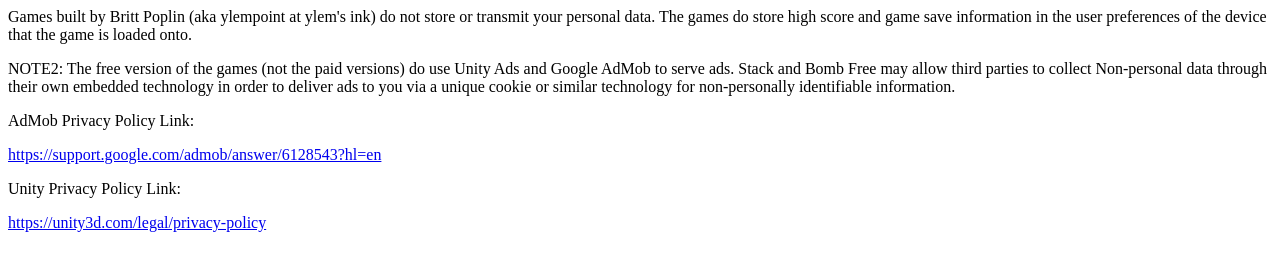
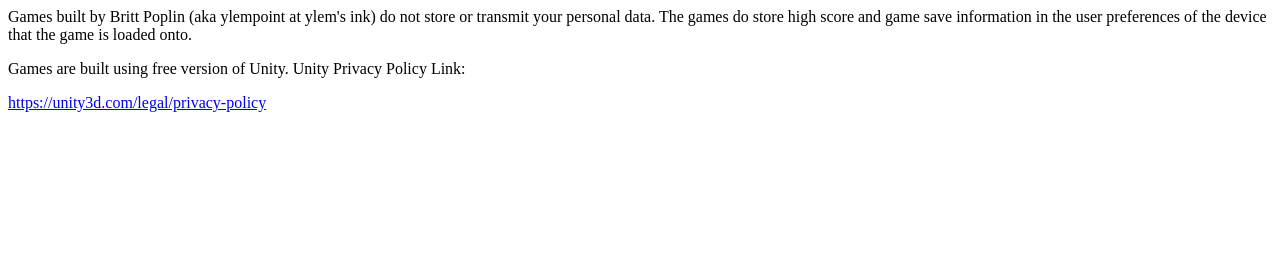
Before and after one commit to ylempoint/ylempoint.github.io, a plain HTML site: page index.html in a window 1280 px wide. Drawn offline with Linux system fonts and the light colour scheme.

Commit message:
privacy update

```diff
--- a/index.html
+++ b/index.html
@@ -2,11 +2,7 @@
 <body>
 <p>Games built by Britt Poplin (aka ylempoint at ylem's ink) do not store or transmit your personal data.  The games do store high score and game save information in the user preferences of the device that the game is loaded onto.</p>
 
-<p>NOTE2:  The free version of the games (not the paid versions) do use Unity Ads and Google AdMob to serve ads.  Stack and Bomb Free may allow third parties to collect Non-personal data through their own embedded technology in order to deliver ads to you via a unique cookie or similar technology for non-personally identifiable information.</p>
-<p>AdMob Privacy Policy Link:</p>
-<a href="https://support.google.com/admob/answer/6128543?hl=en">https://support.google.com/admob/answer/6128543?hl=en</a>
-
-<p>Unity Privacy Policy Link:</p>
+<p>Games are built using free version of Unity.  Unity Privacy Policy Link:</p>
 <a href="https://unity3d.com/legal/privacy-policy">https://unity3d.com/legal/privacy-policy<a>
 </body>
 </html>
```
